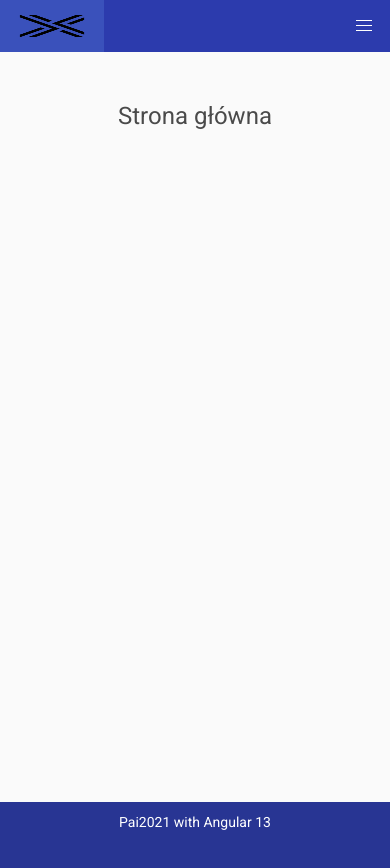
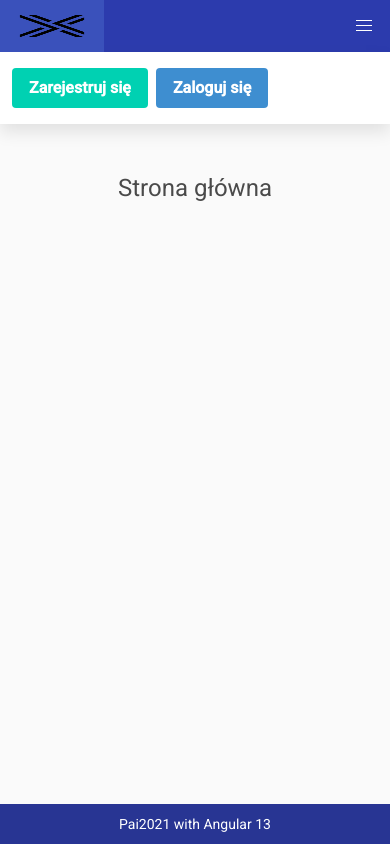
Before and after one commit to olekogrodowczyk/Programowanie-Aplikacji-Internetowych, an Angular app in the folder frontend/: page /home in a window 390 px wide. Both pictures are taken after a click on the button 364 px from the left and 26 px from the top of the page. After the commit the page ends 844 px from the top, so only its background shows below. Built offline with nearby package versions, Linux system fonts and the light colour scheme; no server answers.

Commit message:
Fix footer and responsivness in navbar

```diff
--- a/frontend/src/app/shared/footer/footer.component.css
+++ b/frontend/src/app/shared/footer/footer.component.css
@@ -4,6 +4,14 @@
 }
 
 .footer {
+  position: fixed;
+  width: 100%;
+  left: 0;
+  right: 0;
+  bottom: 0;
+  height: 40px;
   padding-top: 10px;
+  z-index: 1;
+  text-align: center;
   background-color: #283593;
 }
--- a/frontend/src/app/shared/navbar/navbar.component.css
+++ b/frontend/src/app/shared/navbar/navbar.component.css
@@ -3,5 +3,5 @@
 }
 
 .navbar-item {
-  color: white;
+  color: black;
 }
--- a/frontend/src/app/shared/navbar/navbar.component.html
+++ b/frontend/src/app/shared/navbar/navbar.component.html
@@ -5,6 +5,7 @@
     </a>
 
     <a
+      (click)="changeIsActive()"
       role="button"
       class="navbar-burger"
       aria-label="menu"
@@ -17,7 +18,11 @@
     </a>
   </div>
 
-  <div id="navbarBasicExample" class="navbar-menu">
+  <div
+    id="navbarBasicExample"
+    [ngClass]="{ 'is-active': isActive }"
+    class="navbar-menu is-active"
+  >
     <div class="navbar-start">
       <ng-container *ngIf="signedIn$ | async">
         <a
--- a/frontend/src/app/shared/navbar/navbar.component.ts
+++ b/frontend/src/app/shared/navbar/navbar.component.ts
@@ -12,6 +12,7 @@ import { SnackBarService } from '../snack-bar.service';
   styleUrls: ['./navbar.component.css'],
 })
 export class NavbarComponent implements OnInit {
+  isActive = false;
   showLoginModal = false;
   showRegisterModal = false;
   signedIn$: BehaviorSubject<boolean>;
@@ -29,6 +30,12 @@ export class NavbarComponent implements OnInit {
 
   ngOnInit(): void {
     console.log(this.signedIn$);
+  }
+
+  changeIsActive() {
+    console.log(this.isActive);
+
+    this.isActive = this.isActive ? false : true;
   }
 
   selectItem() {
```
